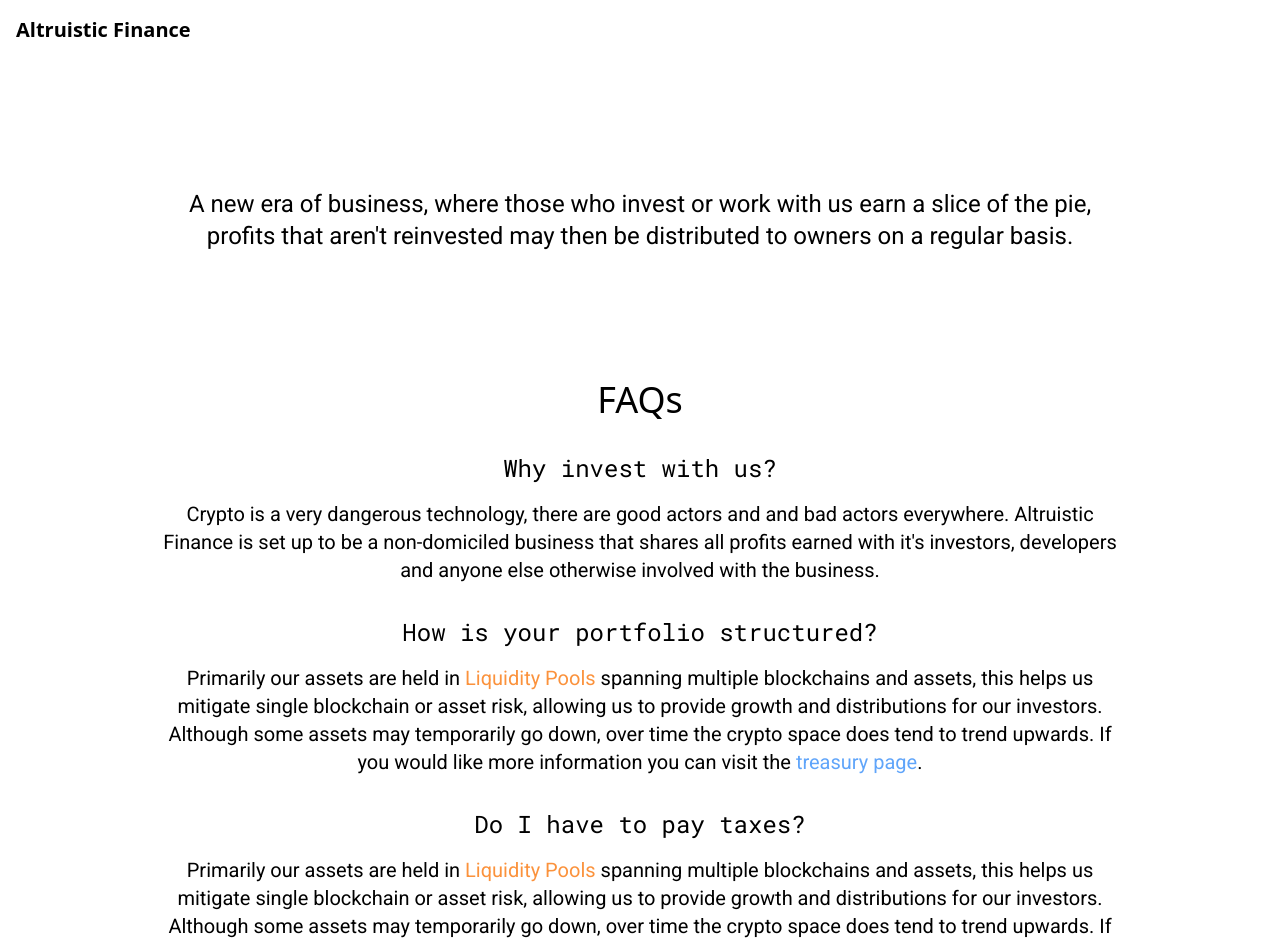
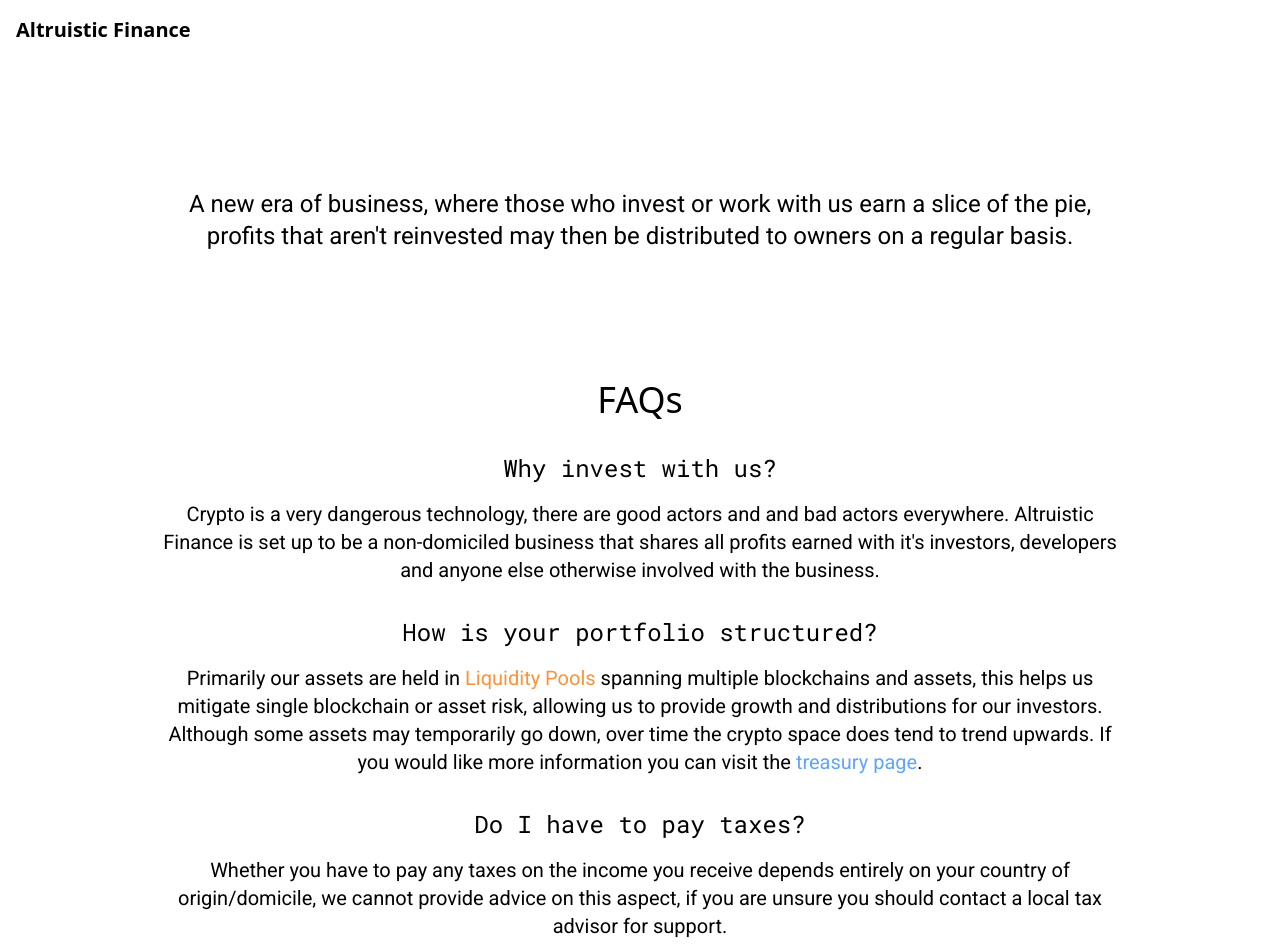
Before and after one commit to AltruisticFinance/website, a Next.js app: page / in a window 1280 px wide. Shown: the top 944 px of the page. Built offline with nearby package versions, Linux system fonts and the light colour scheme.

Commit message:
Add tax statement.

```diff
--- a/app/page.tsx
+++ b/app/page.tsx
@@ -44,7 +44,7 @@ export default function Home() {
       </FAQSection>
 
       <FAQSection title="Do I have to pay taxes?">
-        Primarily our assets are held in <span className="text-orange-400">Liquidity Pools</span> spanning multiple blockchains and assets, this helps us mitigate single blockchain or asset risk, allowing us to provide growth and distributions for our investors. Although some assets may temporarily go down, over time the crypto space does tend to trend upwards. If you would like more information you can visit the <Link href='/treasury'>treasury page</Link>.
+        Whether you have to pay any taxes on the income you receive depends entirely on your country of origin/domicile, we cannot provide advice on this aspect, if you are unsure you should contact a local tax advisor for support.
       </FAQSection>
 
     </main>
```
